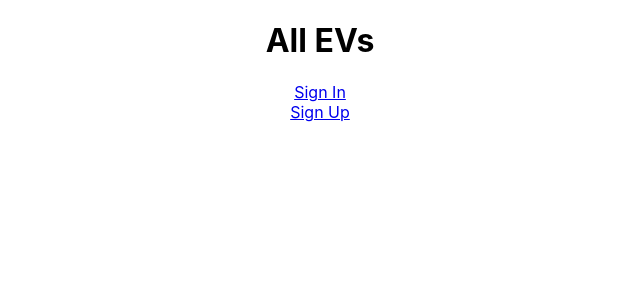
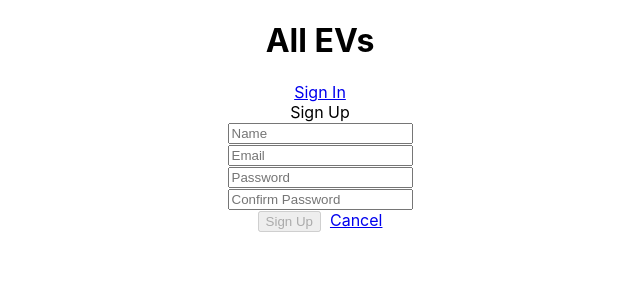
Before and after one commit to m4tth3wp/all-ev-blog, a React (Create React App) app: page / in a window 1280 px wide. Shown: the top 300 px of the page, without its empty margins (320-960 px from the left). Built offline with nearby package versions, Linux system fonts and the light colour scheme.

Commit message:
added signup section and utils folder

```diff
--- a/src/components/SignUp/SignUp.jsx
+++ b/src/components/SignUp/SignUp.jsx
@@ -1,9 +1,75 @@
-import React from 'react';
+import React, { Component } from 'react';
+import { Link } from 'react-router-dom';
+import userService from '../../utils/userService';
 
-const SignUp = () => (
-    <div>
-        <a href="#">Sign Up</a>
-    </div>
-  );
+class SignUp extends Component {
 
-  export default SignUp;
+  state = {
+    name: '',
+    email: '',
+    password: '',
+    passwordConf: ''
+  };
+
+  handleChange = (e) => {
+    this.props.updateMessage('');
+    this.setState({
+      // Using ES2015 Computed Property Names
+      [e.target.name]: e.target.value
+    });
+  }
+
+  handleSubmit = async (e) => {
+    e.preventDefault();
+    try {
+      await userService.signup(this.state);
+      // Successfully signed up - show GamePage
+      this.props.history.push('/');
+    } catch (err) {
+      // Invalid user data (probably duplicate email)
+      this.props.updateMessage(err.message);
+    }
+  }
+
+  isFormInvalid() {
+    return !(this.state.name && this.state.email && this.state.password === this.state.passwordConf);
+  }
+
+  render() {
+    return (
+      <div>
+        <header className="header-footer">Sign Up</header>
+        <form className="form-horizontal" onSubmit={this.handleSubmit} >
+          <div className="form-group">
+            <div className="col-sm-12">
+              <input type="text" className="form-control" placeholder="Name" value={this.state.name} name="name" onChange={this.handleChange} />
+            </div>
+          </div>
+          <div className="form-group">
+            <div className="col-sm-12">
+              <input type="email" className="form-control" placeholder="Email" value={this.state.email} name="email" onChange={this.handleChange} />
+            </div>
+          </div>
+          <div className="form-group">
+            <div className="col-sm-12">
+              <input type="password" className="form-control" placeholder="Password" value={this.state.password} name="password" onChange={this.handleChange} />
+            </div>
+          </div>
+          <div className="form-group">
+            <div className="col-sm-12">
+              <input type="password" className="form-control" placeholder="Confirm Password" value={this.state.passwordConf} name="passwordConf" onChange={this.handleChange} />
+            </div>
+          </div>
+          <div className="form-group">
+            <div className="col-sm-12 text-center">
+              <button className="btn btn-default" disabled={this.isFormInvalid()}>Sign Up</button>&nbsp;&nbsp;
+              <Link to='/'>Cancel</Link>
+            </div>
+          </div>
+        </form>
+      </div>
+    );
+  }
+}
+
+export default SignUp;
--- /dev/null
+++ b/src/utils/userService.js
@@ -0,0 +1,19 @@
+const BASE_URL = '/api/users/';
+
+function signup(user) {
+  return fetch(BASE_URL + 'signup', {
+    method: 'POST',
+    headers: new Headers({'Content-Type': 'application/json'}),
+    body: JSON.stringify(user)
+  })
+  .then(res => {
+    if (res.ok) return res.json();
+    // Probably a duplicate email
+    throw new Error('Email already taken!');
+  })
+  .then(data => data);
+}
+
+export default {
+  signup
+};
```
Also changed, not shown: controllers/users.js (added, +17 -0 lines), models/user.js (added, +19 -0 lines), routes/api/users.js (added, +15 -0 lines).
